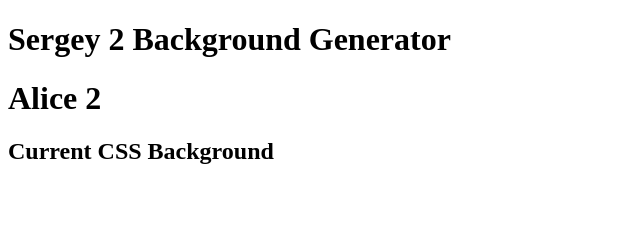
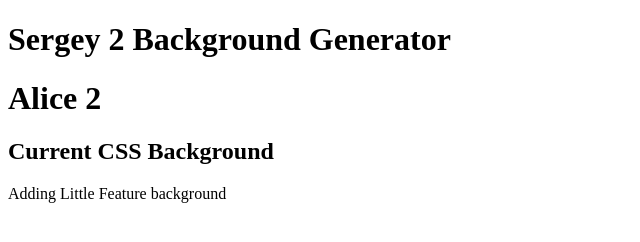
Before and after one commit to Filat1/background-generator, a plain HTML site: page index.html in a window 1280 px wide. Shown: the whole page, without its empty margins (0-640 px from the left). Drawn offline with Linux system fonts and the light colour scheme.

Commit message:
adding little feature

```diff
--- a/index.html
+++ b/index.html
@@ -8,6 +8,7 @@
   <h1>Sergey 2 Background Generator</h1>
   <h1>Alice 2</h1>
   <h2>Current CSS Background</h2>
+  Adding Little Feature background
   <h3></h3>
   <script src="main.js"></script>
 </body>
```
